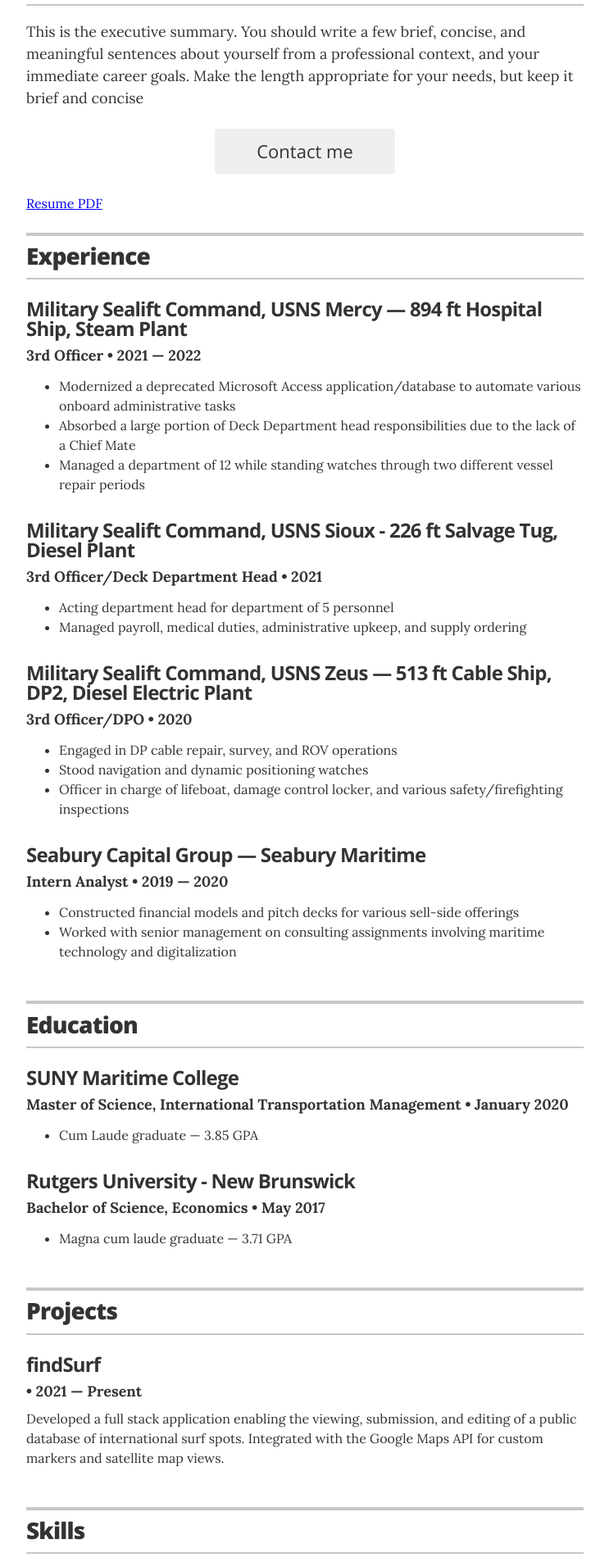
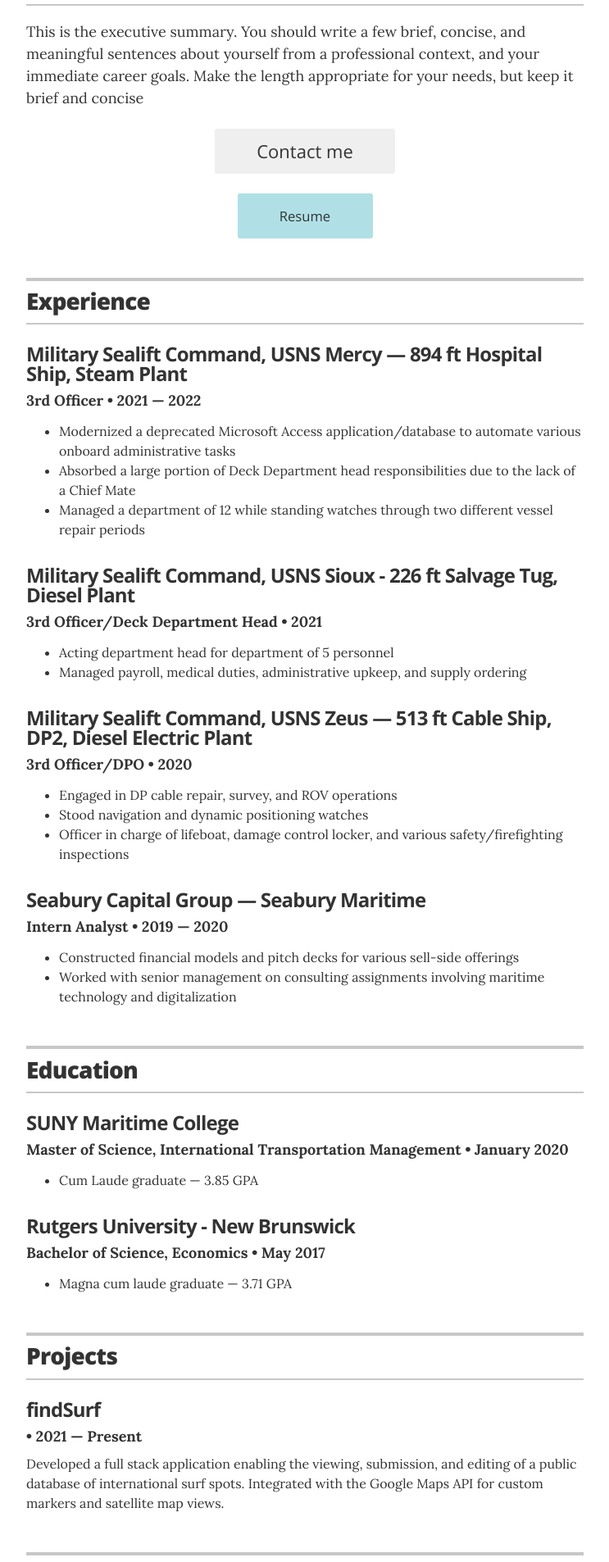
Before and after one commit to mmandina/mmandina.github.io, a Jekyll site: the page built from index.html, in a window 1280 px wide. Shown: the part 366-2272 px from the top of the page at 82% size, without its empty margins (268-1011 px from the left). Built offline with Jekyll 4.4.1, drawn with Linux system fonts in a browser that asks for light colours.

Commit message:
resume button added

```diff
--- a/_layouts/resume.html
+++ b/_layouts/resume.html
@@ -42,7 +42,7 @@
 
         {% if site.resume_looking_for_work == 'yes' %}
         <a href="mailto:{{ site.resume_contact_email }}" class="contact-button no-print" itemprop="email">Contact me</a>
-        <a href="/_assets/Maxwell Mandina SWE Resume.pdf">Resume PDF</a>
+        <a class="resume-button no-print" href="/_assets/Maxwell Mandina SWE Resume.pdf">Resume</a>
         {% elsif site.resume_looking_for_work == 'no' %}
         <a class="contact-button not-looking no-print">I'm not looking for work right now.</a>
         {% else %}
--- a/_sass/_resume.scss
+++ b/_sass/_resume.scss
@@ -122,6 +122,20 @@
   color: #333;
   line-height: 55px;
   @include transition(all .2s ease);
+}
+  .resume-button {
+    @include border-radius(3px);
+    background-color: powderblue;
+    text-decoration: none;
+    text-align: center;
+    display: block;
+    margin: 1.5rem auto;
+    width: 165px;
+    font-size: 1.04rem;
+    @include sans_light;
+    color: #333;
+    line-height: 55px;
+    @include transition(all .2s ease);
 
   &:hover {
     background-color: #333;
```
